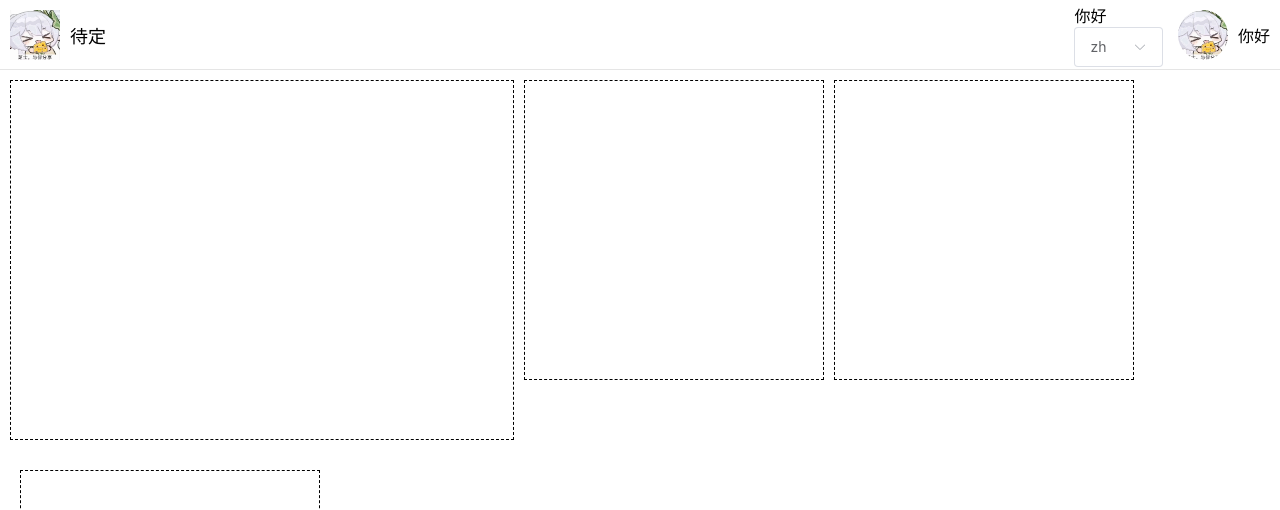
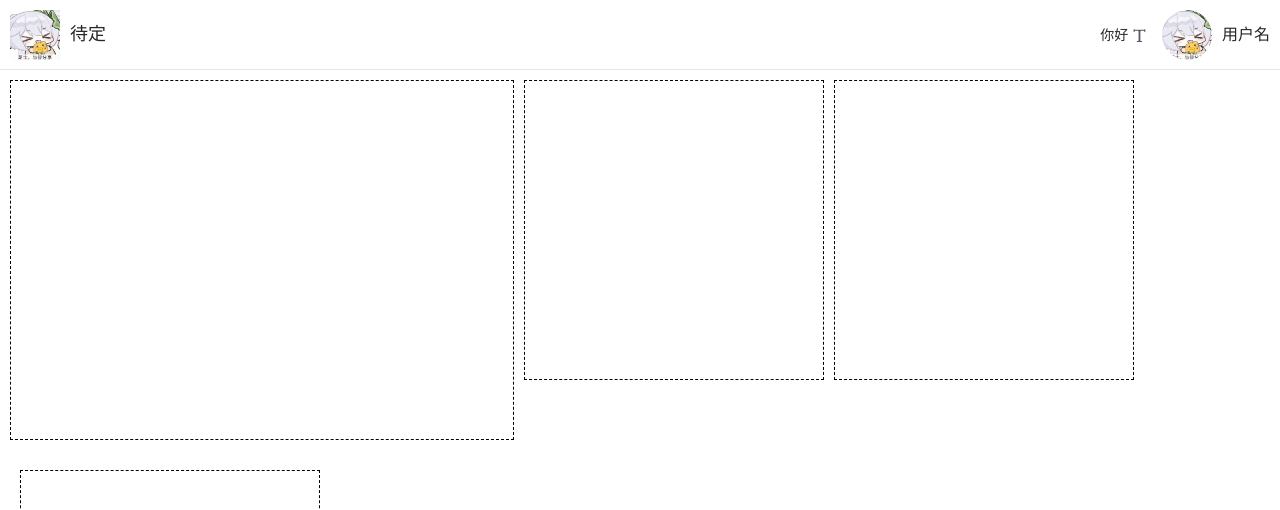
Before and after one commit to bilipapapa/bilipapapa, a Vue app: page /home in a window 1280 px wide. Shown: the top 510 px of the page. Built offline with nearby package versions, Linux system fonts and the light colour scheme.

Commit message:
feat: 添加antdesign组件库，语言切换存localstorage

```diff
--- a/package.json
+++ b/package.json
@@ -11,6 +11,7 @@
   },
   "dependencies": {
     "@intlify/vite-plugin-vue-i18n": "^7.0.0",
+    "ant-design-vue": "^3.2.17",
     "axios": "^1.3.4",
     "echarts": "^5.4.2",
     "element-plus": "^2.3.2",
--- a/src/components/Header/index.vue
+++ b/src/components/Header/index.vue
@@ -13,30 +13,16 @@
         <!-- 语言切换 -->
         <div class="lang-box">
           {{ $t('hello') }}
-          <el-select @change="changeLang" v-model="currentLocale" class="m-2" placeholder="Select" size="large">
-            <el-option
-              label="zh"
-              value="zh"
-            />
-            <el-option
-              label="en"
-              value="en"
-            />
-            <el-option
-              label="ja"
-              value="ja"
-            />
-          </el-select>
-          <!-- <el-dropdown @command="changeLang" trigger="click">
-            <span class="el-dropdown-link">
-              <img class="lang-icon" src="@/assets/svg/lang.svg" alt="" />
-            </span>
-            <el-dropdown-menu slot="dropdown">
-              <el-dropdown-item command="en">EN</el-dropdown-item>
-              <el-dropdown-item command="zh">简体中文</el-dropdown-item>
-              <el-dropdown-item command="ja">日本</el-dropdown-item>
-            </el-dropdown-menu>
-          </el-dropdown> -->
+          <a-dropdown :trigger="['click']" v-model="currentLocale">
+            <img class="lang-icon" src="@/assets/svg/lang.svg" alt="" />
+            <template #overlay>
+              <a-menu @click="changeLang">
+                <a-menu-item key="en">EN</a-menu-item>
+                <a-menu-item key="zh">简体中文</a-menu-item>
+                <a-menu-item key="ja">日本</a-menu-item>
+              </a-menu>
+            </template>
+          </a-dropdown>
         </div>
 
         <!-- 用户信息 -->
@@ -50,6 +36,7 @@
 </template>
 
 <script setup lang="ts">
+import { MenuProps } from 'ant-design-vue';
 import { useI18n } from 'vue-i18n'
 const i18n = useI18n()
 defineOptions({
@@ -57,7 +44,7 @@ defineOptions({
 })
 const state = reactive({
   logoName: '待定',
-  userName: i18n.t('hello'),
+  userName: '用户名',
 })
 
 onBeforeMount(() => {})
@@ -65,8 +52,9 @@ onBeforeMount(() => {})
 onMounted(() => {})
 
 let currentLocale = i18n.locale.value
-function changeLang (lang:string) {
-  i18n.locale.value = lang
+const changeLang: MenuProps['onClick'] = ({ key }) => {
+  localStorage.setItem('locale', String(key))
+  i18n.locale.value = String(key)
 }
 </script>
 
--- a/src/main.ts
+++ b/src/main.ts
@@ -4,6 +4,8 @@ import router from './router/index'
 import ElementPlus from 'element-plus'
 import '@/style/index.scss'
 import 'element-plus/dist/index.css'
+import Antd from 'ant-design-vue'
+import 'ant-design-vue/dist/antd.css'
 import { createI18n } from 'vue-i18n'
 import zh from '@/lang/zh'
 import en from '@/lang/en'
@@ -15,7 +17,7 @@ app.use(createPinia())
 
 const i18n = createI18n({
   globalInjection: true, //全局生效
-  locale: 'zh',
+  locale: localStorage.getItem('locale') || 'zh',
   legacy: false,
   messages: {
     zh: zh,
@@ -23,4 +25,4 @@ const i18n = createI18n({
     ja: ja
   }
 })
-app.use(router).use(ElementPlus).use(i18n).mount('#app')
+app.use(router).use(ElementPlus).use(Antd).use(i18n).mount('#app')
--- a/vite.config.ts
+++ b/vite.config.ts
@@ -4,9 +4,9 @@ import vue from '@vitejs/plugin-vue'
 import AutoImport from 'unplugin-auto-import/vite'
 import Components from 'unplugin-vue-components/vite'
 import { ElementPlusResolver } from 'unplugin-vue-components/resolvers'
+import { AntDesignVueResolver } from 'unplugin-vue-components/resolvers';
 import DefineOptions from 'unplugin-vue-define-options/dist/vite'
 import vueI18n from '@intlify/vite-plugin-vue-i18n'
-
 // https://vitejs.dev/config/
 export default defineConfig({
   plugins: [
@@ -21,7 +21,7 @@ export default defineConfig({
       resolvers: [ElementPlusResolver()],
     }),
     Components({
-      resolvers: [ElementPlusResolver()]
+      resolvers: [ElementPlusResolver(), AntDesignVueResolver()]
     }),
   ],
   resolve: {
```
